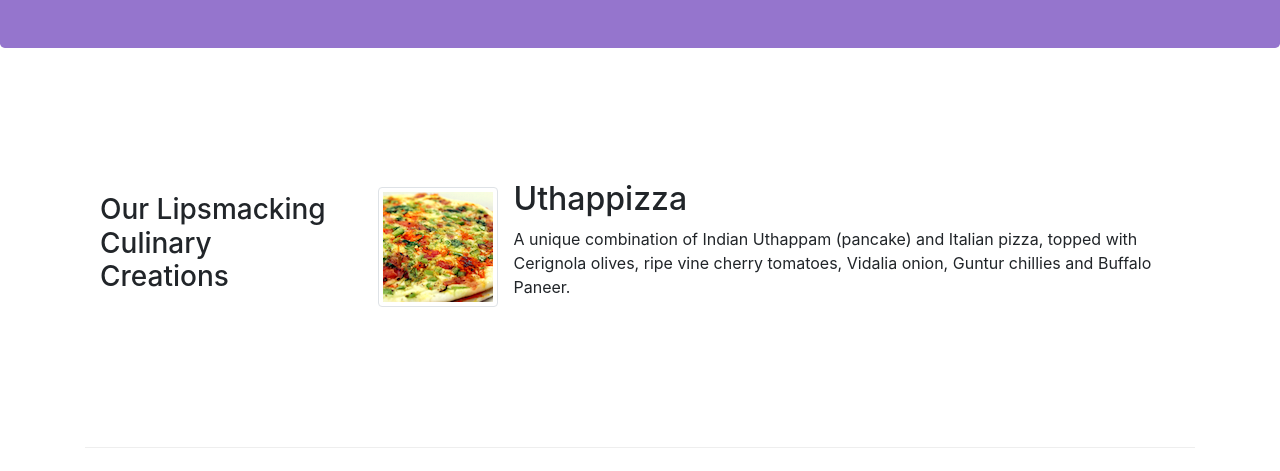
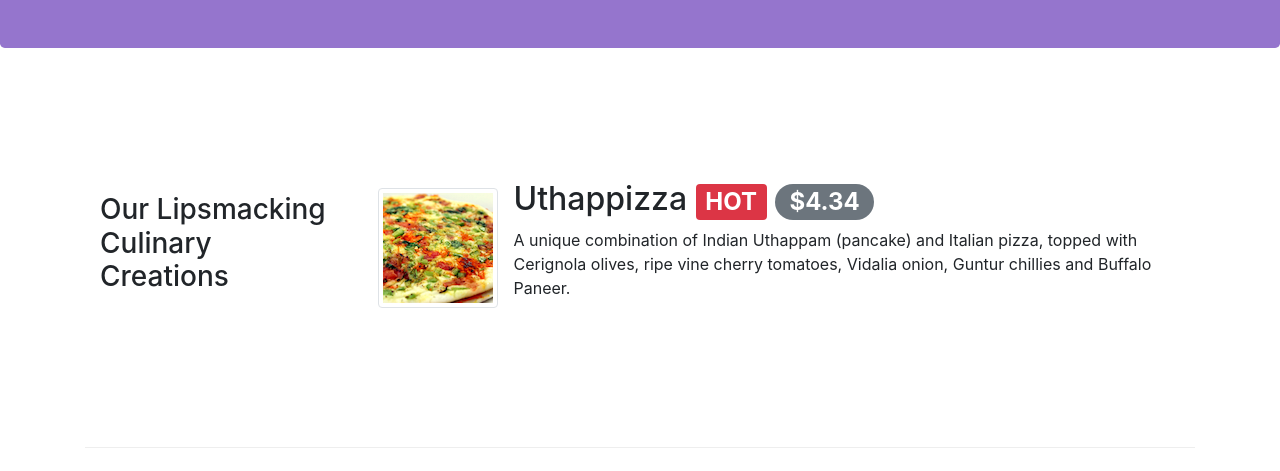
Before and after one commit to ashishpapanai/coursera-WebDev, a website: page index.html in a window 1280 px wide. Shown: the part 329-800 px from the top of the page. Drawn offline with nearby package versions, Linux system fonts and the light colour scheme.

Commit message:
Added Badges

```diff
--- a/index.html
+++ b/index.html
@@ -70,7 +70,10 @@
                 <div class="media">
                     <img class="d-flex mr-3 img-thumbnail align-self-center" src="img/uthappizza.png" alt="utthapizza">
                     <div class="media-body">
-                        <h2 class="mt-0">Uthappizza</h2>
+                        <h2 class="mt-0">Uthappizza
+                            <span class="badge badge-danger"> HOT </span>
+                            <span class="badge badge-pill badge-secondary"> $4.34 </span>
+                        </h2>
                         <p class="hidden-xs-down ">A unique combination of Indian Uthappam (pancake) and Italian pizza, topped with Cerignola olives, ripe vine cherry tomatoes, Vidalia onion, Guntur chillies and Buffalo Paneer.
                         </p>
                     </div>
```
